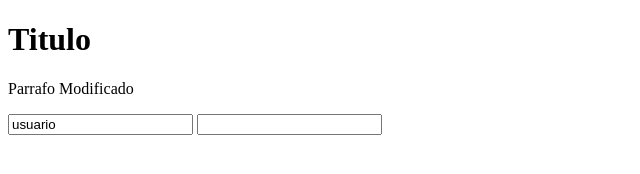
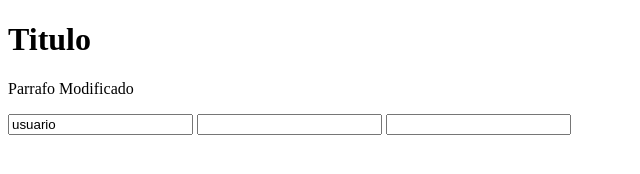
Before and after one commit to fernando1o2o3/hello-world-git, a plain HTML site: page index.html in a window 1280 px wide. Shown: the whole page, without its empty margins (0-640 px from the left). Drawn offline with Linux system fonts and the light colour scheme.

Commit message:
Se agrego campo de validacion

```diff
--- a/index.html
+++ b/index.html
@@ -12,6 +12,7 @@
     <form action="#" method="GET">
         <input type="text" value="usuario">
         <input type="text" name="clave" id="clave">
+        <input type="text" name="otra" id="otra">
     </form>
 </body>
 </html>
```
